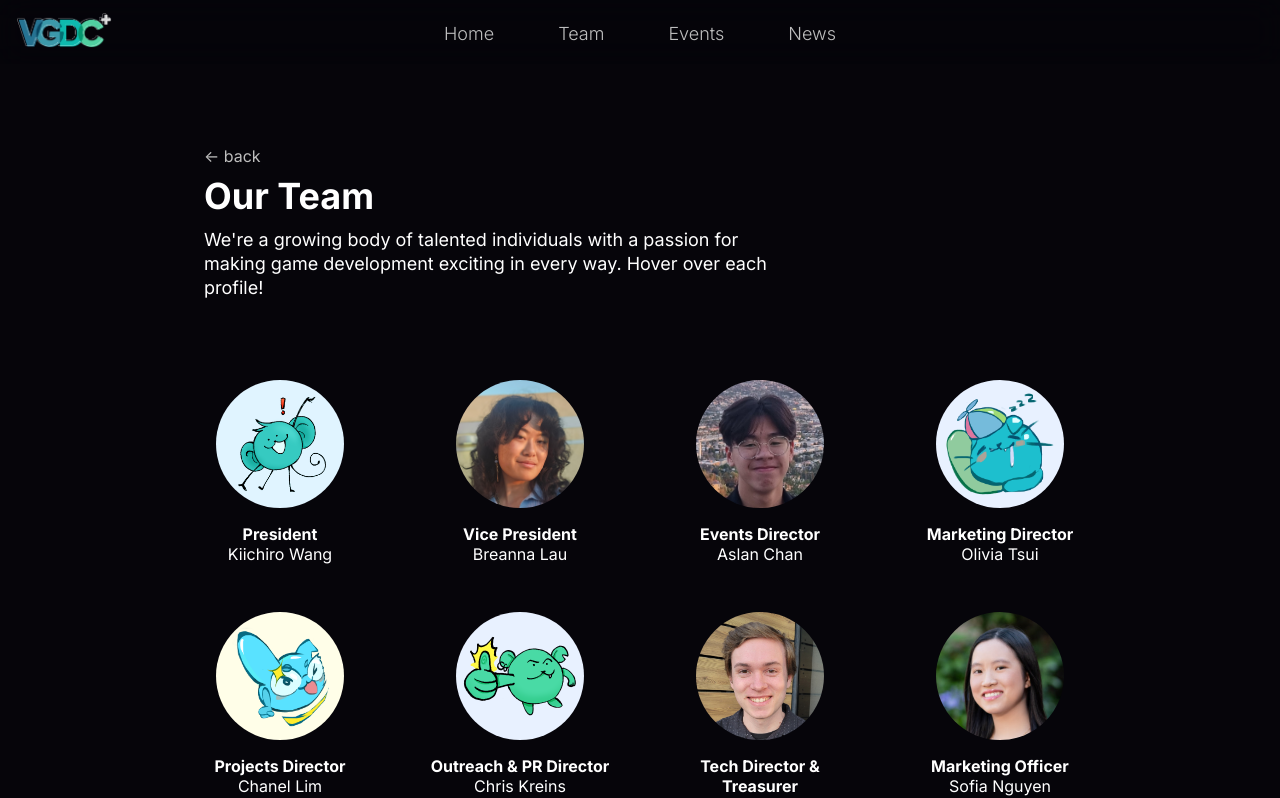
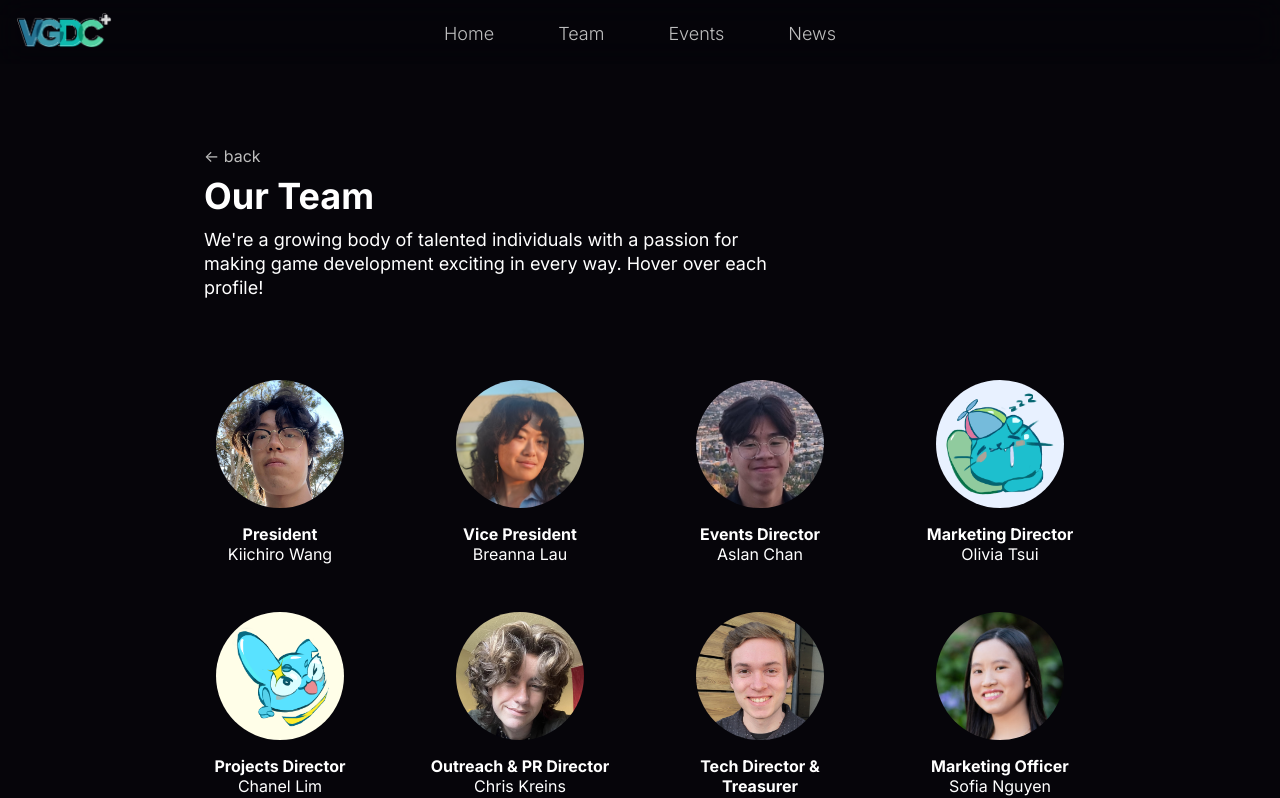
Before and after one commit to vgdc-ucsd/VGDC-Website, a Next.js app: page /officers in a window 1280 px wide. Shown: the top 798 px of the page. Built offline with nearby package versions, Linux system fonts and the light colour scheme.

Commit message:
Updated Kiichi and Chris

```diff
--- a/app/officers/page.tsx
+++ b/app/officers/page.tsx
@@ -8,9 +8,9 @@ const officers: OfficerDetails[] = [
   {
     title: "President",
     name: "Kiichiro Wang",
-    avatar: "/images/officers/placeholders/doug.png",
+    avatar: "/images/officers/2024-2025/kiichiro-wang.jpg",
     quote:
-      "HIYA!! I'm Kiichi, a 3rd year ICAM Major and CS minor and the president for the upcoming 2024-2025 year. I love dabbling in a little bit of everything like digital art, game programming, game production, drums, archery, blablabla -- will finish later lol ",
+      "HIYA!! I'm Kiichi, a 3rd year ICAM Major and CS minor and the president for the upcoming 2024-2025 year. I love dabbling in a little bit of everything like digital art, game programming, game production, drums, and archery. I'm super stoked to be working on some future events and projects so I hope I see y'all then :D",
   },
   {
     title: "Vice President",
@@ -42,8 +42,9 @@ const officers: OfficerDetails[] = [
   {
     title: "Outreach & PR Director",
     name: "Chris Kreins",
-    avatar: "/images/officers/placeholders/cici.png",
-    quote: "",
+    avatar: "/images/officers/2024-2025/chris-kreins.jpg",
+    quote:
+      "Hi! My name is Chris and im a 3rd year studying Business Psychology with a minor in Computational Social Science. I'm a big fan of Stardew Valley and Destiny 2 and I often spend my time either gaming or serving our awesome UCSD community :). If you catch me around our gaming space or even where I work at Eleanor Roosevelt College, feel free to say hi!",
   },
   {
     title: "Tech Director & Treasurer",
```
Also changed, not shown: public/images/officers/2024-2025/chris-kreins.jpg (added), public/images/officers/2024-2025/kiichiro-wang.jpg (added).
